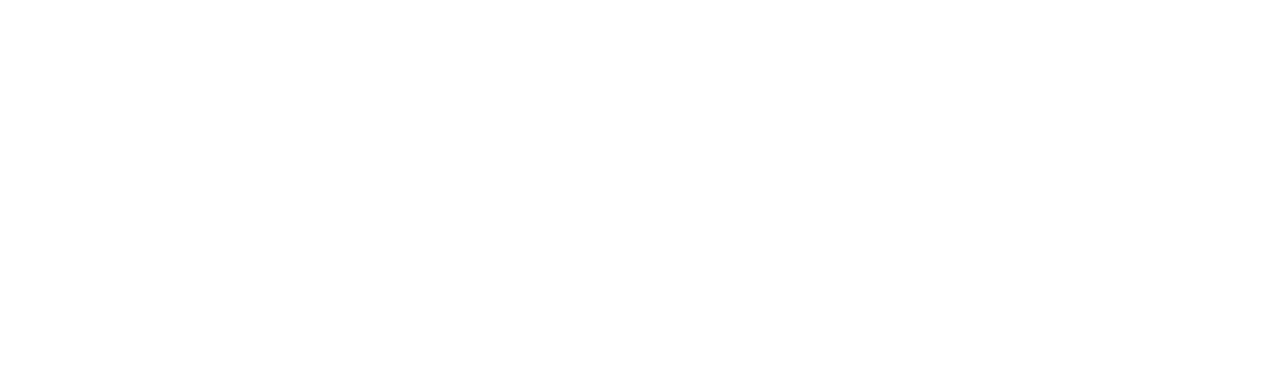
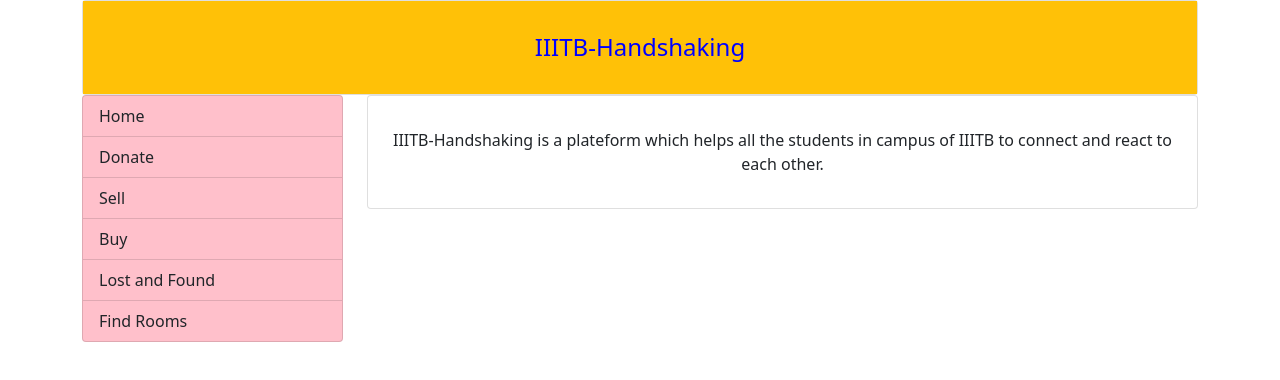
Before and after one commit to pragyak26/IIITB_Handshaking, a React (Create React App) app: page /home in a window 1280 px wide. Before the commit this address had no page. Shown: the top 380 px of the page. Built offline with nearby package versions, Linux system fonts and the light colour scheme.

Commit message:
third commit

```diff
--- a/src/App.css
+++ b/src/App.css
@@ -14,14 +14,14 @@
 }
 
 .App-header {
-  background-color: #282c34;
+  background-color:aqua;
   min-height: 100vh;
   display: flex;
   flex-direction: column;
   align-items: center;
   justify-content: center;
   font-size: calc(10px + 2vmin);
-  color: white;
+  color:brown;
 }
 
 .App-link {
--- a/src/App.js
+++ b/src/App.js
@@ -10,31 +10,52 @@
 import Sell from './Sell';
 import { Container, Row ,Col} from 'reactstrap';
 import Lostandfound from './Lostandfound';
+import { Card,CardBody } from 'reactstrap';
+import Home from './Home';
 
 function App() {
   return (
 
     <div >
+
       <Container>
+      <Container/>
+  <Card>
+    <CardBody className='bg-warning'>
+    <h4 style={{color: "Blue"}}   className="text-center my-3">
+      IIITB-Handshaking {' '}
+    </h4>
+    </CardBody>
+  </Card>
+      <BrowserRouter>
+
         <Row>
+        <Col md={3}>
+          <StudentHomePage/>
+          </Col>
 
-          <BrowserRouter>
 
-    <Routes>
+          <Col md={9}>
 
-  <Route path="/" element={<StudentHomePage />} />
+          <Routes>
+  <Route path="/home" element={<Home />} />
   <Route path="/donate" element={<Donate />} />
   <Route path="/findRooms" element={<FindRooms />} />
   <Route path="/sell" element={<Sell />} />
   <Route path="/lostandfound" element={<Lostandfound />} />
+
   </Routes>
 
+  </Col>
 
-      </BrowserRouter>
 
+      {/* <Col md={8}>
+
+      </Col> */}
         </Row>
 
 
+   </BrowserRouter>
    </Container>
 
     </div>
--- a/src/Donate.js
+++ b/src/Donate.js
@@ -1,6 +1,4 @@
 import React from 'react';
-
-
 import { Container, Form, Input } from 'reactstrap';
 import { FormGroup } from 'reactstrap';
 import { Label } from 'reactstrap';
@@ -10,15 +8,18 @@
 return(<div>
   <Container/>
   <Card>
-    <CardBody className='bg-warning'>
-    <h4 className="text-center my-3">
+    <CardBody>
+    <h8 style={{color: "Blue"}}  >
       Fill the details of item you want to donate{' '}
-    </h4>
+    </h8>
     </CardBody>
   </Card>
 
 
-    <Form>
+<Card>
+  <CardBody>
+
+  <Form>
   <FormGroup>
     <Label for="exampleEmail">
      Product Name
@@ -72,6 +73,10 @@
     Submit
   </Button>
 </Form>
+
+  </CardBody>
+</Card>
+
 </div>)
 };
 
--- /dev/null
+++ b/src/Home.js
@@ -0,0 +1,21 @@
+import React from "react";
+import { Container } from "reactstrap";
+import { Card,CardBody } from "reactstrap";
+
+function Home(){
+return (<div>
+
+
+    <Container/>
+  <Card>
+    <CardBody >
+    <p className="text-center my-3">
+      IIITB-Handshaking is a plateform which helps all the students in campus of IIITB to connect and react to each other. {' '}
+    </p>
+    </CardBody>
+  </Card>
+
+</div>)
+};
+
+export default Home;
--- a/src/Lostandfound.js
+++ b/src/Lostandfound.js
@@ -5,18 +5,16 @@
 function Lostandfound(){
 return(<div>
     <Container/>
-    <Card>
-    <CardBody className='bg-warning'>
-    <h4 className="text-center my-3">
+
+    <h8 className="text-center my-3" style={{color: "Blue"}}  >
       Lost and Found{' '}
-    </h4>
-    </CardBody>
-    </Card>
+    </h8>
+
 
 
 <div>
   <Button
-    color="primary"
+
   >
     Add found item
   </Button>
--- a/src/Sell.js
+++ b/src/Sell.js
@@ -10,10 +10,10 @@
 return(<div>
   <Container/>
   <Card>
-    <CardBody className='bg-warning'>
-    <h4 className="text-center my-3">
-      Fill the details of item you want to sell{' '}
-    </h4>
+    <CardBody>
+    <h8 style={{color: "Blue"}}>
+      Fill the details of item you want to Sell{' '}
+    </h8>
     </CardBody>
   </Card>
 
--- a/src/StudentHomePage.js
+++ b/src/StudentHomePage.js
@@ -13,71 +13,81 @@
 function StudentHomePage()
 {return (<div>
 <Container/>
-  <Card>
+  {/* <Card>
     <CardBody className='bg-warning'>
     <h3 className="text-center my-3">
       Student Page{' '}
     </h3>
     </CardBody>
-  </Card>
+  </Card> */}
 
 
     {/* menu */}
     <ListGroup >
+    <ListGroupItem
+        action
+        href="/home" style={{backgroundColor: "pink"}}
+        tag="a"
+      >
+          Home
+      </ListGroupItem>
+
+
+
+
 
     <ListGroupItem
         action
         href="/donate"
-        tag="a"
+        tag="a" style={{color: "Blue"}} style={{backgroundColor: "pink"}}
       >
           Donate
       </ListGroupItem>
 
 
-      &nbsp;&nbsp;&nbsp;
 
       <ListGroupItem
         action
         href="/sell"
-        tag="a"
+        tag="a" style={{backgroundColor: "pink"}}
       >
         Sell
       </ListGroupItem>
 
 
-      &nbsp;&nbsp;&nbsp;
+
 
       <ListGroupItem
         action
         href="/buy"
-        tag="a"
+        tag="a" style={{backgroundColor: "pink"}}
       >
         Buy
       </ListGroupItem>
 
 
-      &nbsp;&nbsp;&nbsp;
+
 
       <ListGroupItem
         action
         href="/lostandfound"
-        tag="a"
+        tag="a" style={{backgroundColor: "pink"}}
       >
        Lost and Found
       </ListGroupItem>
-      &nbsp;&nbsp;&nbsp;
+
 
 
       <ListGroupItem
         action
         href="/findRooms"
-        tag="a"
+        tag="a" style={{backgroundColor: "pink"}}
       >
         Find Rooms
       </ListGroupItem>
 
 
-      &nbsp;&nbsp;&nbsp;
+
     </ListGroup>
     <p />
 
--- a/src/index.css
+++ b/src/index.css
@@ -1,10 +1,6 @@
 body {
-  margin: 0;
-  font-family: -apple-system, BlinkMacSystemFont, 'Segoe UI', 'Roboto', 'Oxygen',
-    'Ubuntu', 'Cantarell', 'Fira Sans', 'Droid Sans', 'Helvetica Neue',
-    sans-serif;
-  -webkit-font-smoothing: antialiased;
-  -moz-osx-font-smoothing: grayscale;
+  margin: 0;padding: 0;box-sizing: border-box;
+
 }
 
 code {
```
Also changed, not shown: public/logo192.png (deleted).
